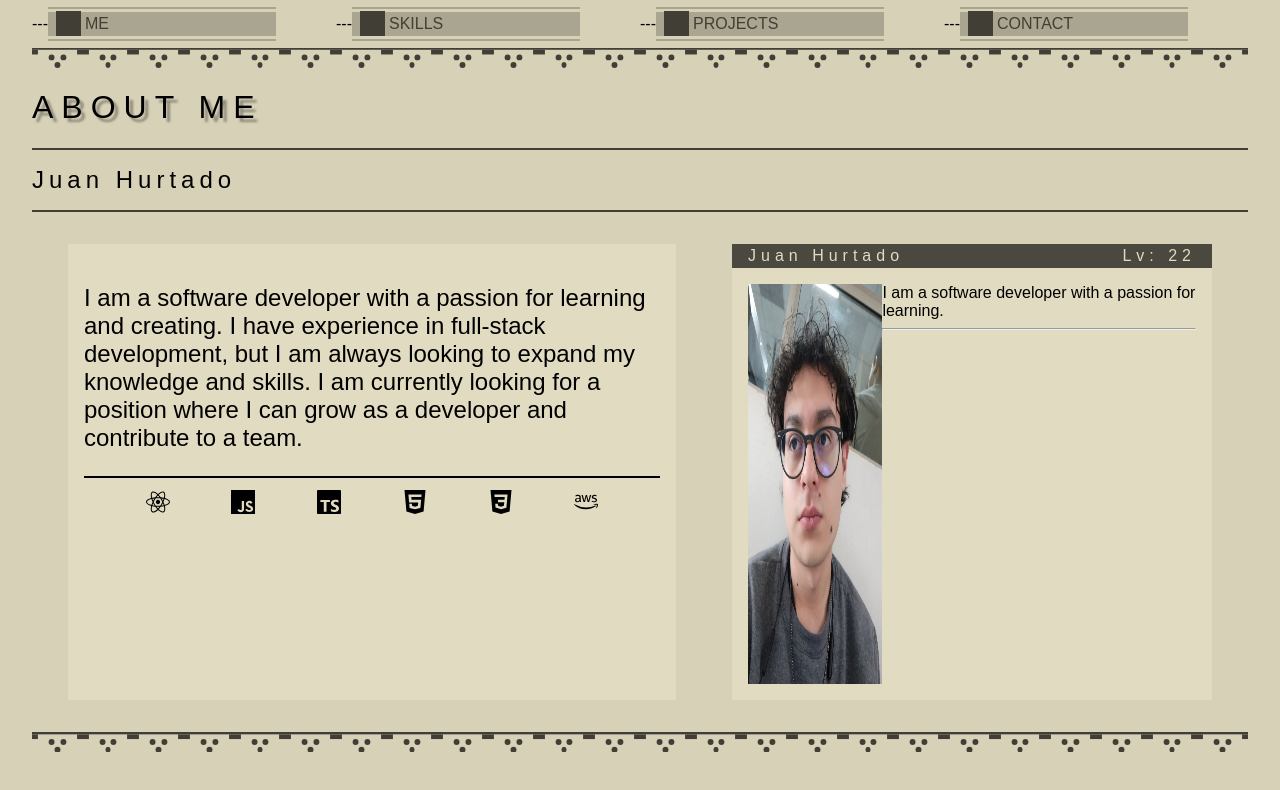
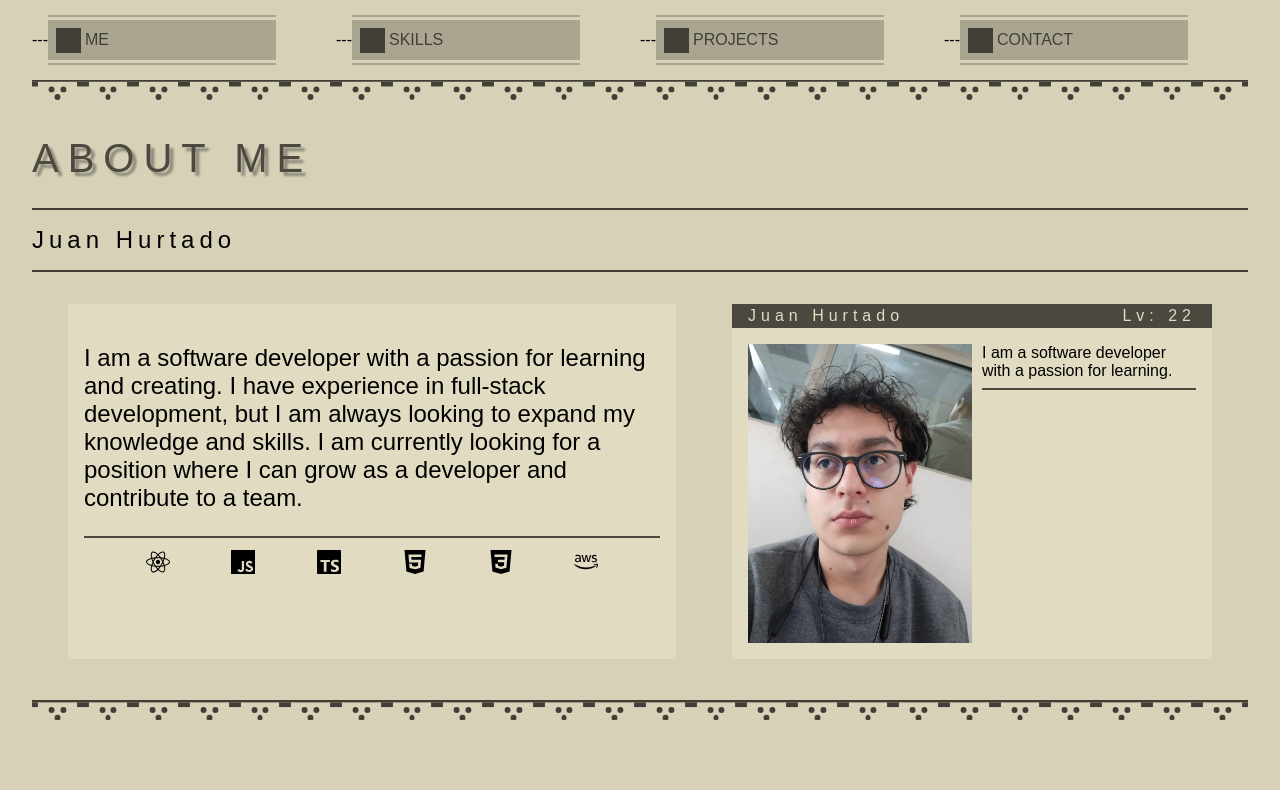
Before and after one commit to ElHurta/portfolio-hurtado, a Next.js app: page / in a window 1280 px wide. Shown: the top 790 px of the page. Built offline with nearby package versions, Linux system fonts and the light colour scheme.

Commit message:
minor css tweaks

```diff
--- a/src/app/components/Home/AboutMe.module.css
+++ b/src/app/components/Home/AboutMe.module.css
@@ -1,5 +1,5 @@
 hr.solid {
-    border: 1px solid #000000;
+    border: 1px solid #4C4940;
 }
 
 .aboutContainer{
--- a/src/app/components/Home/Introduction.module.css
+++ b/src/app/components/Home/Introduction.module.css
@@ -1,7 +1,3 @@
-hr.solid {
-    border: 1px solid #000000;
-}
-
 .IntroContainer {
     width: 40%;
     background-color: #E1DBC1;
@@ -26,6 +22,7 @@ hr.solid {
 
 .IntroContainer main {
     padding: 1rem;
+    gap: 10px;
 }
 
 .IntroInfo {
@@ -34,6 +31,10 @@ hr.solid {
 }
 
 .profilePic {
-    max-width: 30%;
-    max-height: 400px;
+    max-width: 50%;
+    height: auto;
 }
+
+hr.solid {
+    border: 1px solid #4C4940;
+}
--- a/src/app/components/Home/Introduction.tsx
+++ b/src/app/components/Home/Introduction.tsx
@@ -14,11 +14,11 @@ export default function Introduction() {
             src={profile}
             alt="Picture of the author"
         />
-        <article>
+        <article className={styles.bulletDesc}>
           <p>
             I am a software developer with a passion for learning.
           </p>
-          <hr />
+          <hr className={styles.solid}/>
         </article>
       </main>
     </div>
--- a/src/app/globals.css
+++ b/src/app/globals.css
@@ -10,7 +10,9 @@ body {
 
 .section-title {
   font-family: 'Arial';
-  font-weight: 100;
-  letter-spacing: 8px;
+  font-weight: 200;
+  color: #4C4940;
+  font-size: 2.5rem;
+  letter-spacing: 9px;
   filter: drop-shadow(4px 4px 1px rgba(0, 0, 0, 0.35));
 }
```
